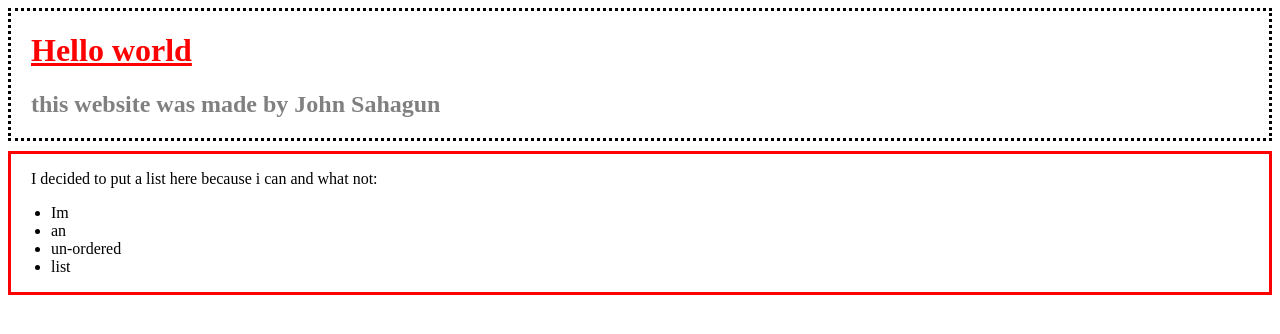
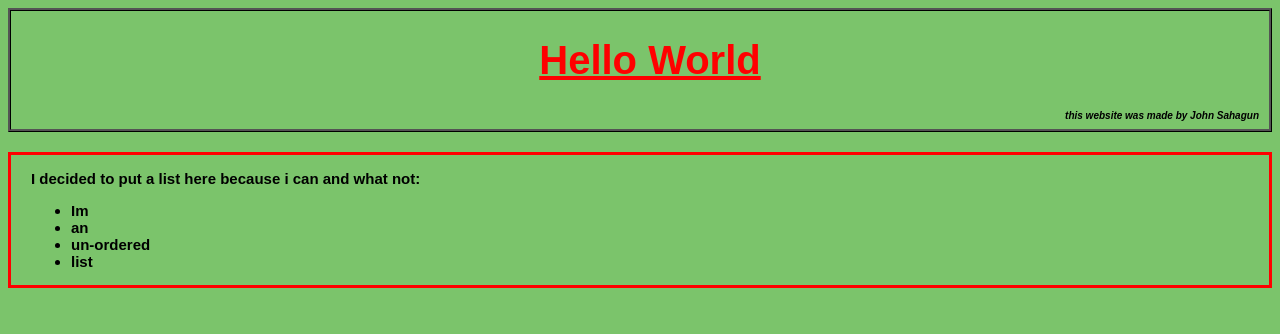
Before and after one commit to JohnSahagun-swin/WebProgramming_2020, a plain HTML site: page week 1/index.html in a window 1280 px wide. Drawn offline with Linux system fonts and the light colour scheme.

Commit message:
added a little flare

```diff
--- a/week 1/index.html
+++ b/week 1/index.html
@@ -12,18 +12,19 @@
 
 <body>
     <div class="header">
-        <h1> Hello world</h1>
-        <h2> this website was made by John Sahagun</h2>
+        <h1> Hello World</h1>
+        <h2> <i> this website was made by John Sahagun </i></h2>
     </div>
-    <div class="spacing"></div>
+
     <div class="lists">
-        <p>I decided to put a list here because
+        <p><b>I decided to put a list here because
             i can and what not:</p>
         <ul>
             <li>Im</li>
             <li>an</li>
             <li>un-ordered</li>
             <li>list</li>
+        </b>
         </ul>
     </div>
 </body>
--- a/week 1/styles.css
+++ b/week 1/styles.css
@@ -1,28 +1,33 @@
+body{
+    background-color: rgba(56, 167, 33, 0.664);
+}
 .header {
     border: black;
-    border-style: dotted;
+    border-style: ridge;
+    margin-bottom: 20px;
 }
 
 h1 {
+    font-size: 40px;
+    font-family: Arial, Helvetica, sans-serif;
+    text-align: center;
     color: red;
     text-decoration: underline;
     padding-left: 20PX;
 }
 
 h2{
-    color: gray;
-    padding-left: 20PX;
-    padding-left: 20PX;
-}
-.spacing{
-    padding-top: 5px;
-    padding-bottom: 5px;
+    font-size: 10px;
+    font-family: Arial, Helvetica, sans-serif;
+    text-align: right;
+    color: black;
+    padding-right: 10PX;
+
 }
 .lists{
+    font-size: 15px;
+    font-family: Arial, Helvetica, sans-serif;
     border: red;
     border-style: solid;
-}
-
-p{
     padding-left: 20px;
 }
```
